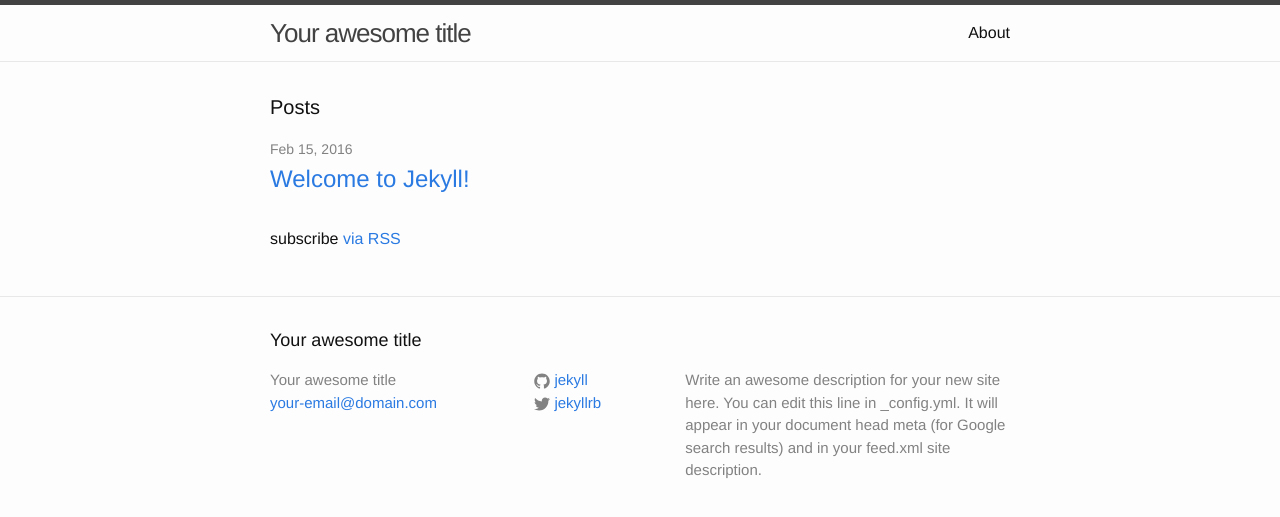
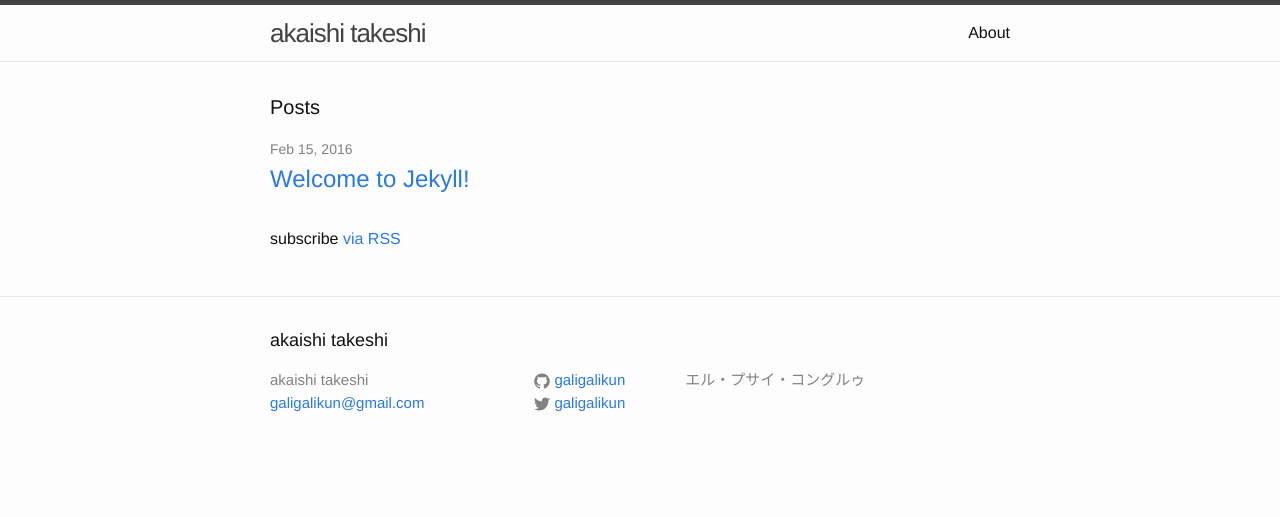
Before and after one commit to galigalikun/galigalikun.github.io, a Jekyll site: the page built from index.html, in a window 1280 px wide. Shown: the top 517 px of the page. Built offline with Jekyll 4.4.1, drawn with Linux system fonts in a browser that asks for light colours.

Commit message:
サイト更新?

```diff
--- a/_config.yml
+++ b/_config.yml
@@ -6,16 +6,14 @@
 # 'jekyll serve'. If you change this file, please restart the server process.
 
 # Site settings
-title: Your awesome title
-email: your-email@domain.com
+title: akaishi takeshi
+email: galigalikun@gmail.com
 description: > # this means to ignore newlines until "baseurl:"
-  Write an awesome description for your new site here. You can edit this
-  line in _config.yml. It will appear in your document head meta (for
-  Google search results) and in your feed.xml site description.
+  エル・プサイ・コングルゥ
 baseurl: "" # the subpath of your site, e.g. /blog
-url: "http://yourdomain.com" # the base hostname & protocol for your site
-twitter_username: jekyllrb
-github_username:  jekyll
+url: "http://redstone.biz" # the base hostname & protocol for your site
+twitter_username: galigalikun
+github_username: galigalikun
 
 # Build settings
 markdown: kramdown
```
